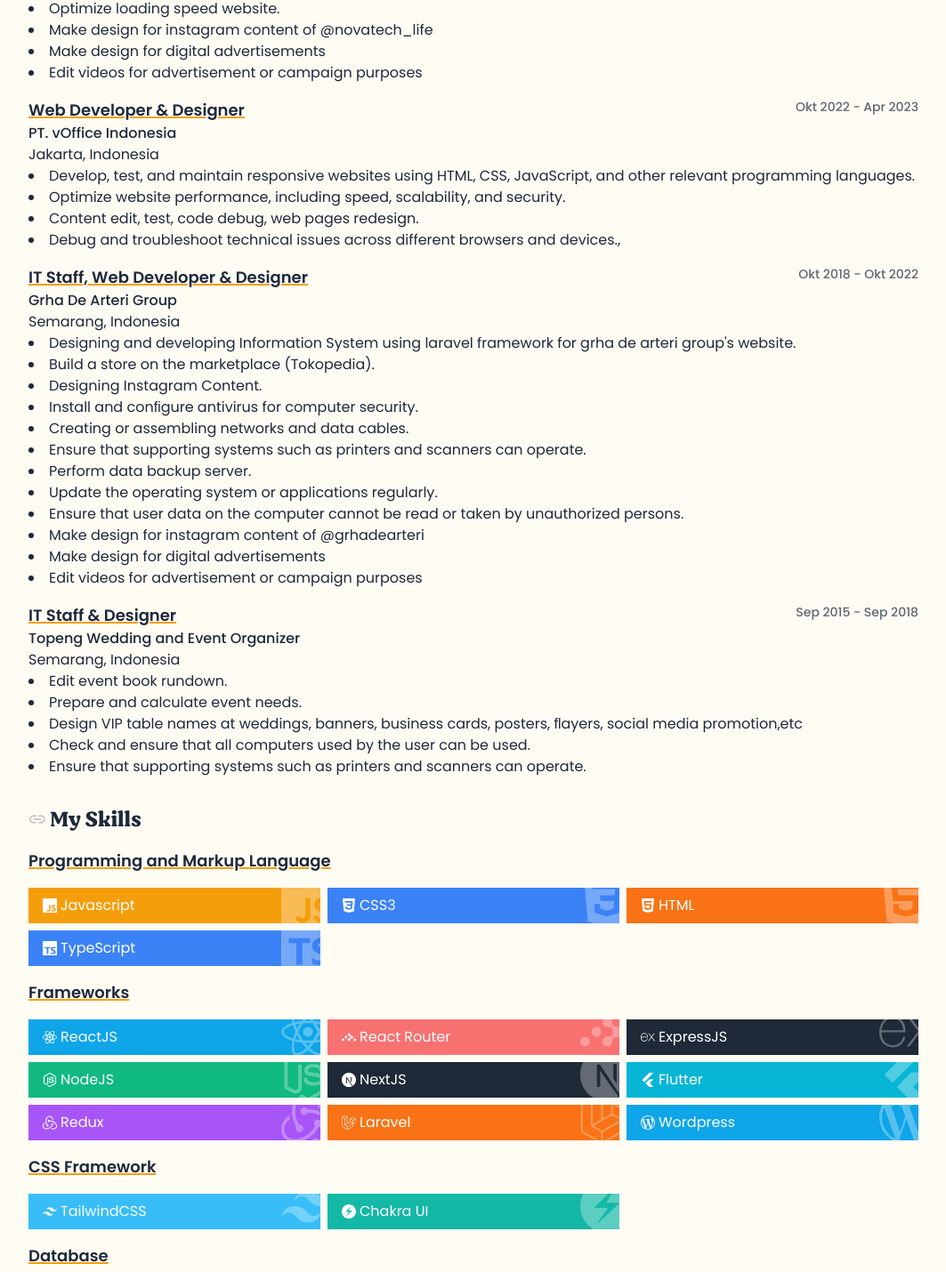
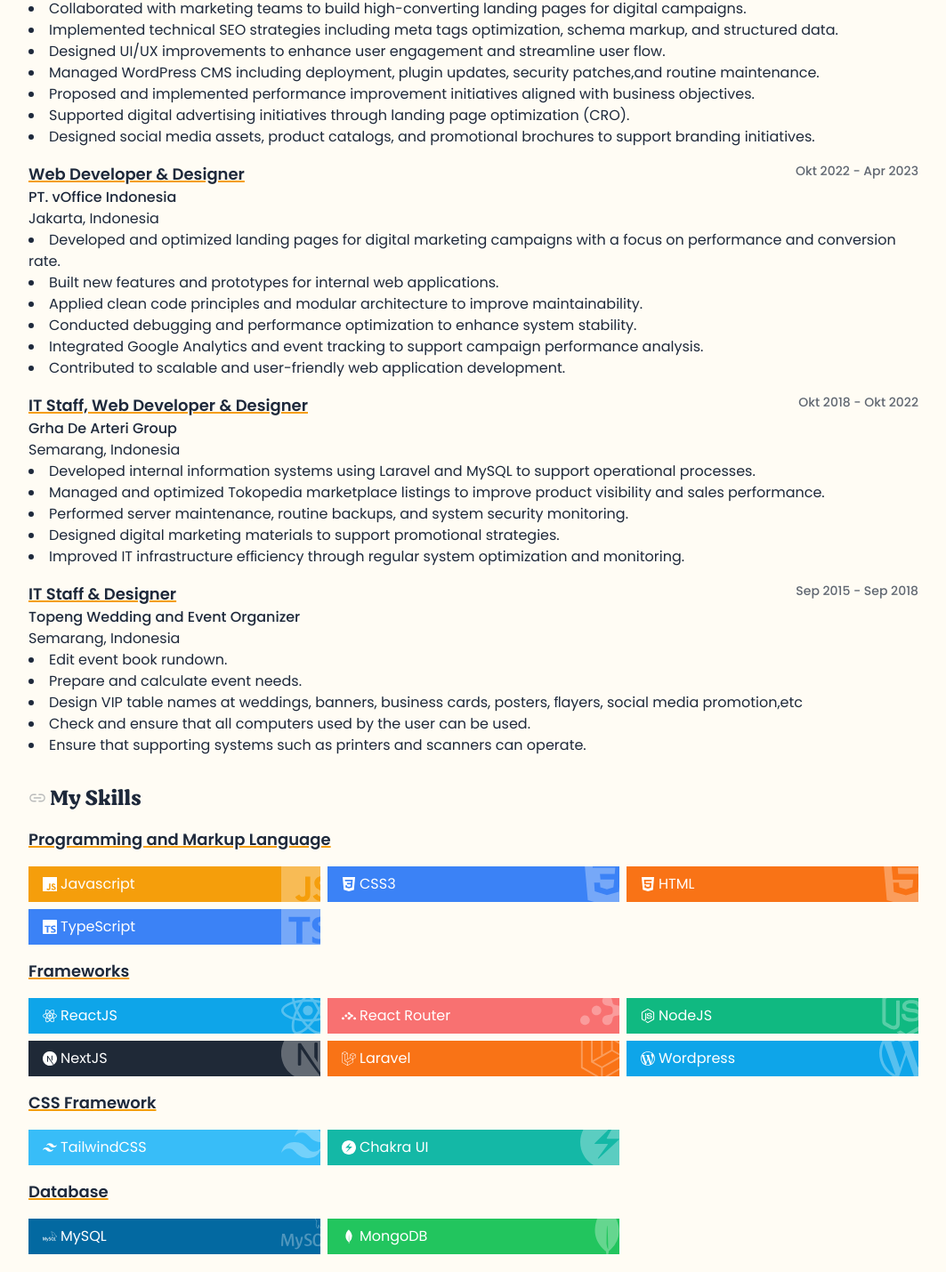
Before and after one commit to developwithkin/kin-portfolio-next, a Next.js app: page /resume in a window 1280 px wide. Shown: the part 916-2346 px from the top of the page at 89% size, without its empty margins (108-1171 px from the left). Built offline with nearby package versions, Linux system fonts and the light colour scheme.

Commit message:
update resume

```diff
--- a/components/Resume/Skill/Skills.jsx
+++ b/components/Resume/Skill/Skills.jsx
@@ -124,14 +124,6 @@
 					key={"rrd"}
 				/>
 				<SkillItem
-					icon={SiExpress}
-					title={"ExpressJS"}
-					className={"bg-gray-800"}
-					//certificate={"http://ude.my/UC-48d95105-9bbd-4103-9764-b9ca650c9b26"}
-					rating={4}
-					key={"expressjs"}
-				/>
-				<SkillItem
 					icon={SiNodedotjs}
 					title={"NodeJS"}
 					className={"bg-emerald-500"}
@@ -146,21 +138,6 @@
 					className={"bg-gray-800"}
 					rating={4}
 					key={"nextjs"}
-				/>
-				<SkillItem
-					icon={SiFlutter}
-					title={"Flutter"}
-					className={"bg-cyan-500"}
-					rating={3.5}
-					key={"flutter"}
-				/>
-				<SkillItem
-					icon={SiRedux}
-					title={"Redux"}
-					//certificate={"http://ude.my/UC-ba644920-7503-409f-96a4-111ec0e23465"}
-					className={"bg-purple-500"}
-					rating={4}
-					key={"redux"}
 				/>
 				<SkillItem
 					icon={SiLaravel}
@@ -235,13 +212,6 @@
 					rating={4.5}
 					key={"mongo"}
 				/>
-				<SkillItem
-					icon={SiSequelize}
-					title={"Sequelize"}
-					className={"bg-blue-500"}
-					rating={4}
-					key={"sequelize"}
-				/>
 			</motion.ul>
 
 			<h2 className="mt-4 grid font-semibold text-lg underline decoration-2 decoration-amber-500">
@@ -298,7 +268,7 @@
 				/>
 				<SkillItem
 					icon={SiFigma}
-					title={"Graphic/Motion Design"}
+					title={"Design and Prototype"}
 					className={"bg-blue-500"}
 					rating={4}
 					key={"video"}
--- a/components/Resume/WorkExperience/WorkExperience.jsx
+++ b/components/Resume/WorkExperience/WorkExperience.jsx
@@ -9,13 +9,15 @@
     status: "Jakarta, Indonesia",
     period: "Jun 2023 - Now",
     responsibility: [
-      "Creates a responsive website, Cross-browser, Mobile friendly, Clean Code, Reusable & Maintainable.",
-      "Content edit, test, code debug, web pages redesign.",
-      "Create a UI UX Design to create an interactive website.",
-      "Optimize loading speed website.",
-      "Make design for instagram content of @novatech_life",
-      "Make design for digital advertisements",
-      "Edit videos for advertisement or campaign purposes"
+      "Developed and maintained corporate websites using responsive and mobile-ﬁrst approaches.",
+      "Improved website performance by optimizing assets, implementing caching strategies, and refactoring legacy code, resulting in a 30–40% reduction in load time.",
+      "Collaborated with marketing teams to build high-converting landing pages for digital campaigns.",
+      "Implemented technical SEO strategies including meta tags optimization, schema markup, and structured data.",
+      "Designed UI/UX improvements to enhance user engagement and streamline user flow.",
+      "Managed WordPress CMS including deployment, plugin updates, security patches,and routine maintenance.",
+      "Proposed and implemented performance improvement initiatives aligned with business objectives.",
+      "Supported digital advertising initiatives through landing page optimization (CRO).",
+      "Designed social media assets, product catalogs, and promotional brochures to support branding initiatives."
     ]
   },
   {
@@ -24,10 +26,12 @@
     status: "Jakarta, Indonesia",
     period: "Okt 2022 - Apr 2023",
     responsibility: [
-      "Develop, test, and maintain responsive websites using HTML, CSS, JavaScript, and other relevant programming languages.",
-      "Optimize website performance, including speed, scalability, and security.",
-      "Content edit, test, code debug, web pages redesign.",
-      "Debug and troubleshoot technical issues across different browsers and devices.,"
+      "Developed and optimized landing pages for digital marketing campaigns with a focus on performance and conversion rate.",
+      "Built new features and prototypes for internal web applications.",
+      "Applied clean code principles and modular architecture to improve maintainability.",
+      "Conducted debugging and performance optimization to enhance system stability.",
+      "Integrated Google Analytics and event tracking to support campaign performance analysis.",
+      "Contributed to scalable and user-friendly web application development."
     ]
   },
   {
@@ -36,18 +40,11 @@
     status: "Semarang, Indonesia",
     period: "Okt 2018 - Okt 2022",
     responsibility: [
-      "Designing and developing Information System using laravel framework for grha de arteri group's website.",
-      "Build a store on the marketplace (Tokopedia).",
-      "Designing Instagram Content.",
-      "Install and conﬁgure antivirus for computer security.",
-      "Creating or assembling networks and data cables.",
-      "Ensure that supporting systems such as printers and scanners can operate.",
-      "Perform data backup server.",
-      "Update the operating system or applications regularly.",
-      "Ensure that user data on the computer cannot be read or taken by unauthorized persons.",
-      "Make design for instagram content of @grhadearteri",
-      "Make design for digital advertisements",
-      "Edit videos for advertisement or campaign purposes"
+      "Developed internal information systems using Laravel and MySQL to support operational processes.",
+      "Managed and optimized Tokopedia marketplace listings to improve product visibility and sales performance.",
+      "Performed server maintenance, routine backups, and system security monitoring.",
+      "Designed digital marketing materials to support promotional strategies.",
+      "Improved IT infrastructure efﬁciency through regular system optimization and monitoring.",
     ]
   },
   {
--- a/pages/resume.js
+++ b/pages/resume.js
@@ -77,7 +77,7 @@
 						<h1 className="font-moranga text-center sm:text-inherit text-2xl sm:text-3xl mt-4 sm:mt-0">
 							Nicodemus Bagus Adi Kusuma Dahni Sualang
 						</h1>
-						<h2>Fullstack Developer</h2>
+						<h2>Web Developer and Designer</h2>
 					</div>
 				</div>
 
```
